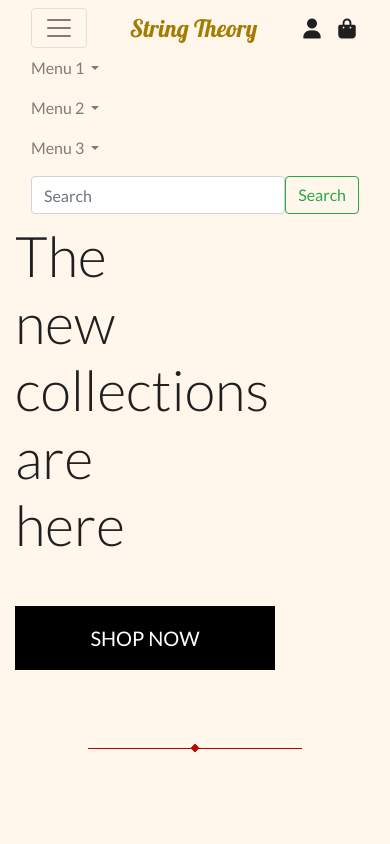
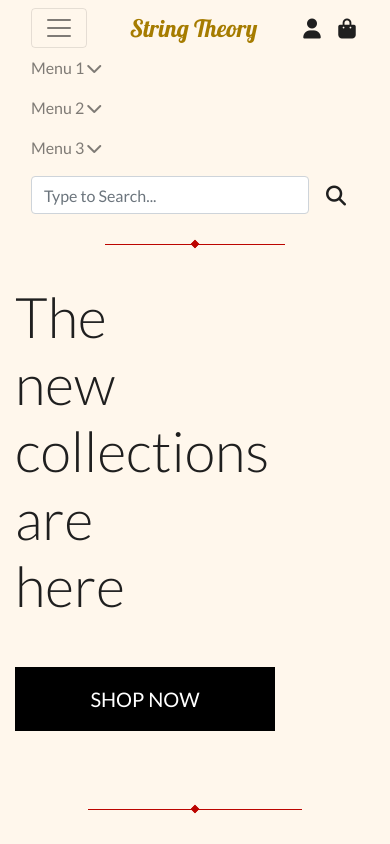
Before and after one commit to LukeThornton92/string_theory, a Django app: page / in a window 390 px wide, after a click that opens the changed part. Run offline with Django 3.2, Linux system fonts and the light colour scheme; some libraries are stand-ins or nearby versions.

Commit message:
feat: dropdown working, css complete

```diff
--- a/static/css/base.css
+++ b/static/css/base.css
@@ -6,7 +6,7 @@
   background-color: #fff7ec;
   height: auto;
   font-family: "Lato", Arial, Helvetica;
-  position: relative; /* Important for absolute positioning of background */
+  position: relative;
   color: #1f1f1f;
 }
 
@@ -25,11 +25,6 @@
   justify-content: center;
   width: 1.5rem;
 }
-
-/* .main-logo-link {
-  width: fit-content;
-}
-*/
 
 .shop-now-button {
   background: black;
@@ -106,6 +101,12 @@
     flex: 0 0 33.333333%;
     max-width: 33.333333%;
     text-align: center;
+  }
+  .dropdown-menu {
+    padding: 0.25rem 3.5rem;
+  }
+  .searchbar-mobile {
+    max-width: 60%;
   }
 }
 
@@ -220,14 +221,14 @@
   overflow-y: auto;
 }
 
-.test {
-  width: 400px !important;
+.dropdown-menu {
+  background-color: #fff7ec;
+  border: none;
 }
 
-.dropdown {
-  width: 200px;
+.btn-outline {
+  color: #1f1f1f;
 }
-
 /* -------------------------------- page divider */
 
 .center-diamond {
--- a/templates/includes/mobile-top-header.html
+++ b/templates/includes/mobile-top-header.html
@@ -25,17 +25,30 @@
             <div class="collapse navbar-collapse test" id="navbarNav">
                 <ul class="navbar-nav me-auto mb-2 mb-lg-0">
                     <li class="nav-item dropdown">
-                        <a class="nav-link dropdown-toggle" href="#" id="navbarDropdownMenuLink1" role="button" data-bs-toggle="dropdown" aria-expanded="false">
-                            Menu 1
+                        <a class="nav-link" href="#" id="navbarDropdownMenuLink1" role="button" data-bs-toggle="dropdown" aria-expanded="false">
+                            Menu 1<i class="fa-solid fa-chevron-down fa-fw"></i>
                         </a>
                         <ul class="dropdown-menu dropdown-menu-start" aria-labelledby="navbarDropdownMenuLink1">
                             <li><a class="dropdown-item" href="#">Action</a></li>
                             <li><a class="dropdown-item" href="#">Another action</a></li>
+                            <li><a class="dropdown-item" href="#">Action</a></li>
+                            <li><a class="dropdown-item" href="#">Another action</a></li>
+                            <li><a class="dropdown-item" href="#">Action</a></li>
+                            <li><a class="dropdown-item" href="#">Another action</a></li>
+                            <li><a class="dropdown-item" href="#">Action</a></li>
+                            <li><a class="dropdown-item" href="#">Another action</a></li>
+                            <li><a class="dropdown-item" href="#">Action</a></li>
+                            <li><a class="dropdown-item" href="#">Another action</a></li>
+                            <li><a class="dropdown-item" href="#">Action</a></li>
+                            <li><a class="dropdown-item" href="#">Another action</a></li>
+                            <li><a class="dropdown-item" href="#">Action</a></li>
+                            <li><a class="dropdown-item" href="#">Another action</a></li>
+
                         </ul>
                     </li>
                     <li class="nav-item dropdown">
-                        <a class="nav-link dropdown-toggle" href="#" id="navbarDropdownMenuLink2" role="button" data-bs-toggle="dropdown" aria-expanded="false">
-                            Menu 2
+                        <a class="nav-link" href="#" id="navbarDropdownMenuLink2" role="button" data-bs-toggle="dropdown" aria-expanded="false">
+                            Menu 2<i class="fa-solid fa-chevron-down fa-fw"></i>
                         </a>
                         <ul class="dropdown-menu dropdown-menu-start" aria-labelledby="navbarDropdownMenuLink2">
                             <li><a class="dropdown-item" href="#">Action</a></li>
@@ -43,8 +56,8 @@
                         </ul>
                     </li>
                     <li class="nav-item dropdown">
-                        <a class="nav-link dropdown-toggle" href="#" id="navbarDropdownMenuLink3" role="button" data-bs-toggle="dropdown" aria-expanded="false">
-                            Menu 3
+                        <a class="nav-link" href="#" id="navbarDropdownMenuLink3" role="button" data-bs-toggle="dropdown" aria-expanded="false">
+                            Menu 3<i class="fa-solid fa-chevron-down fa-fw"></i>
                         </a>
                         <ul class="dropdown-menu dropdown-menu-start" aria-labelledby="navbarDropdownMenuLink3">
                             <li><a class="dropdown-item" href="#">Action</a></li>
@@ -52,125 +65,12 @@
                         </ul>
                     </li>
                 </ul>
-                    <form class="d-flex">
-                        <input class="form-control me-2" type="search" placeholder="Search" aria-label="Search">
-                        <button class="btn btn-outline-success" type="submit">Search</button>
+                    <form class="d-flex searchbar-mobile">
+                        <input class="form-control mr-1" type="search" placeholder="Type to Search..." aria-label="Search">
+                        <button class="btn btn-outline" type="submit"><i class="fas fa-search fa-lg"></i></button>
                     </form>
+                    <div><hr class="center-diamond"></div>
             </div>
         </div>
     </nav>
 </header>
-<!--
-    <nav class="navbar-expand-lg navbar-light col-md-1 text-left burger">
-                    <button
-                    class="navbar-toggler"
-                    type="button"
-                    data-toggle="collapse"
-                    data-target="#navbarNav"
-                    aria-controls="navbarNav"
-                    aria-expanded="false"
-                    aria-label="Toggle navigation"
-                    >
-                    <span class="navbar-toggler-icon"></span>
-                    </button>
-                    <div class="collapse navbar-collapse" id="navbarNav">
-                        <button
-                                type="button"
-                                class="btn-close"
-                                style="top: 10px; right: 10px;"
-                                data-toggle="collapse"
-                                data-target="#navbarNav"
-                                aria-label="Close"
-                                ><i class="fa-solid fa-xmark"></i></button>
-                    <ul class="navbar-nav">
-                        <li class="nav-item dropdown">
-                        <a
-                            class="nav-link dropdown-toggle"
-                            href="#"
-                            id="navbarDropdownMenuLink1"
-                            role="button"
-                            data-toggle="dropdown"
-                            aria-expanded="false"
-                        >
-                            Menu 1
-                        </a>
-                        <div class="dropdown-menu sub-menu dropdown-menu-end" aria-labelledby="navbarDropdownMenuLink1" >
-                            <a class="dropdown-item" href="#">Action</a>
-                            <a class="dropdown-item" href="#">Another action</a>
-                            <a class="dropdown-item" href="#">Something else here</a>
-                        </div>
-                        </li>
-
-                        <li class="nav-item dropdown">
-                        <a
-                            class="nav-link dropdown-toggle"
-                            href="#"
-                            id="navbarDropdownMenuLink2"
-                            role="button"
-                            data-toggle="dropdown"
-                            aria-expanded="false"
-                        >
-                            Menu 2
-                        </a>
-                        <div class="dropdown-menu sub-menu" aria-labelledby="navbarDropdownMenuLink2">
-                            <a class="dropdown-item" href="#">Action</a>
-                            <a class="dropdown-item" href="#">Another action</a>
-                            <a class="dropdown-item" href="#">Something else here</a>
-                        </div>
-                        </li>
-                        <li class="nav-item dropdown">
-                            <a
-                                class="nav-link dropdown-toggle"
-                                href="#"
-                                id="navbarDropdownMenuLink2"
-                                role="button"
-                                data-toggle="dropdown"
-                                aria-expanded="false"
-                            >
-                                Menu 3
-                            </a>
-                            <div class="dropdown-menu sub-menu" aria-labelledby="navbarDropdownMenuLink2">
-                                <a class="dropdown-item" href="#">Action</a>
-                                <a class="dropdown-item" href="#">Another action</a>
-                                <a class="dropdown-item" href="#">Something else here</a>
-                            </div>
-                            </li>
-                        <li class="nav-item dropdown">
-                            <a
-                                class="nav-link dropdown-toggle"
-                                href="#"
-                                id="navbarDropdownMenuLink2"
-                                role="button"
-                                data-toggle="dropdown"
-                                aria-expanded="false"
-                            >
-                                Menu 4
-                            </a>
-                            <div class="dropdown-menu sub-menu" aria-labelledby="navbarDropdownMenuLink2">
-                                <a class="dropdown-item" href="#">Action</a>
-                                <a class="dropdown-item" href="#">Another action</a>
-                                <a class="dropdown-item" href="#">Something else here</a>
-                            </div>
-                            </li>
-                        <li class="nav-item dropdown">
-                            <a
-                                class="nav-link dropdown-toggle"
-                                href="#"
-                                id="navbarDropdownMenuLink2"
-                                role="button"
-                                data-toggle="dropdown"
-                                aria-expanded="false"
-                            >
-                                Menu 5
-                            </a>
-                            <div class="dropdown-menu sub-menu" aria-labelledby="navbarDropdownMenuLink2">
-                                <a class="dropdown-item" href="#">Action</a>
-                                <a class="dropdown-item" href="#">Another action</a>
-                                <a class="dropdown-item" href="#">Something else here</a>
-                            </div>
-                            </li>
-                    </ul>
-                    <div><hr class="center-diamond"></div>
-                    </div>
-                </nav>
--->
```
